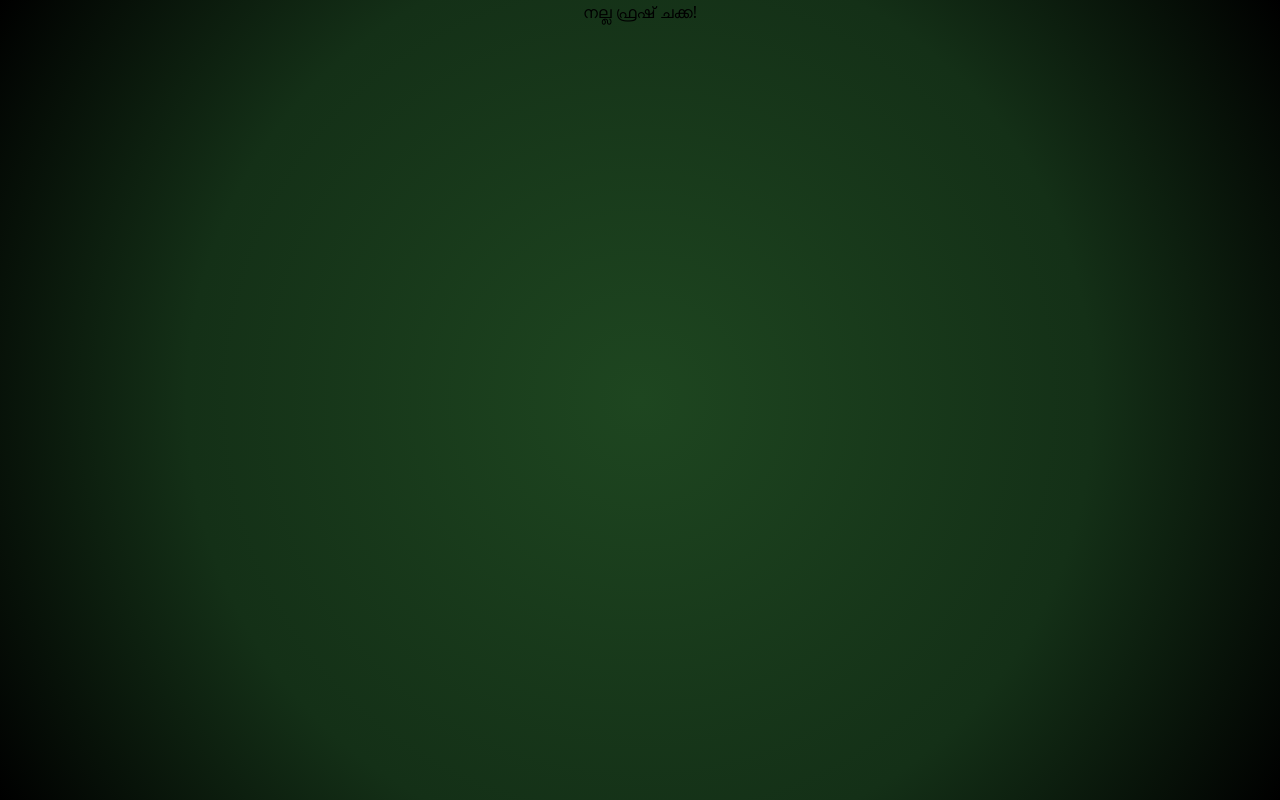
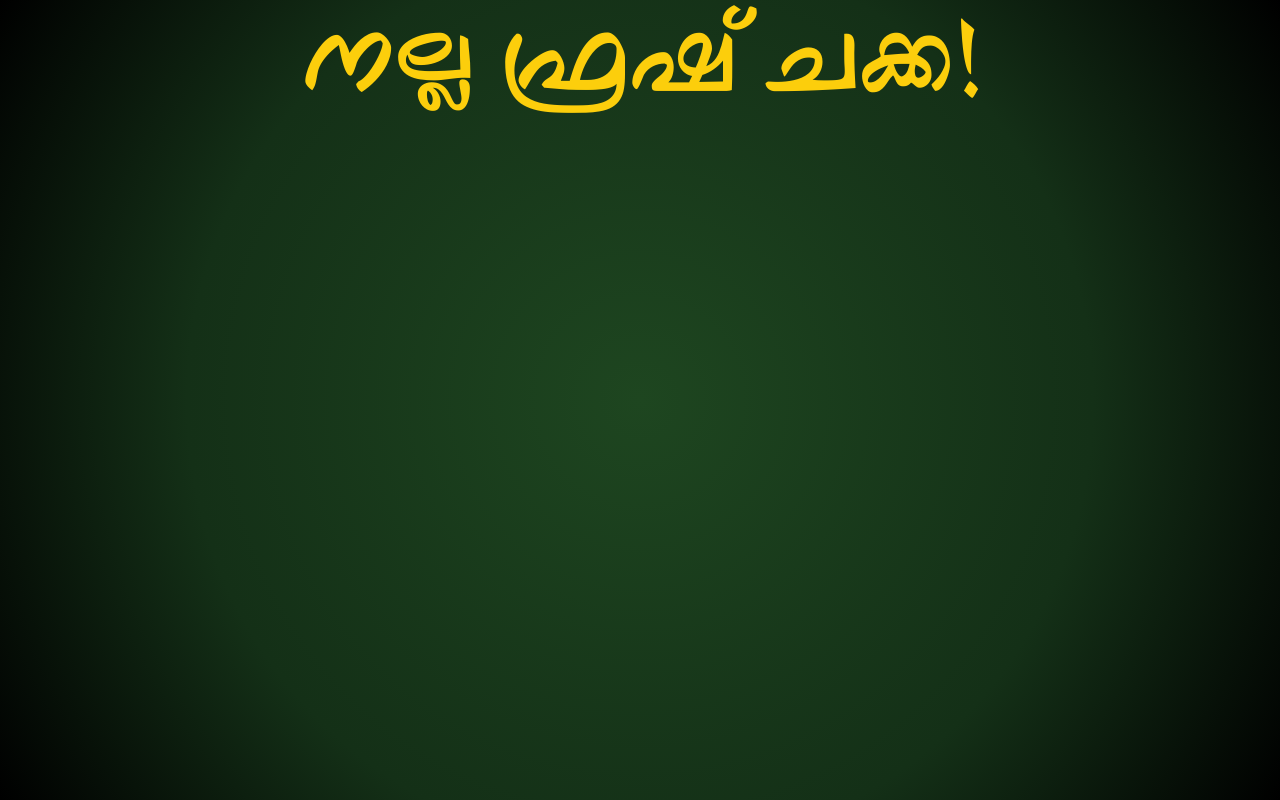
Before and after one commit to vachan-maker/chakka-site, a Next.js app: page / in a window 1280 px wide. Built offline with nearby package versions, Linux system fonts and the light colour scheme.

Commit message:
Added local font

```diff
--- a/src/app/components/Hero.jsx
+++ b/src/app/components/Hero.jsx
@@ -1,8 +1,16 @@
+import localFont from 'next/font/local';
+const RIT_Kutty = localFont({
+  src: '../../../fonts/RIT-Kutty-Bold.woff2',
+  display: 'swap',
+  variable: '--font-RIT-Kutty',
+});
 function Hero() {
+
+
     return (
         <>
         <section className="h-dvh bg-[radial-gradient(circle,_#1e4620_0%,_#143017_60%,_#000000_100%)] flex flex-col">
-            <h1 className="text-center">നല്ല ഫ്രഷ് ചക്ക!</h1>
+            <h1 className={`${RIT_Kutty.className} text-center text-[#fcce0c] text-9xl`}>നല്ല ഫ്രഷ് ചക്ക!</h1>
         </section>
         </>
     )
```
Also changed, not shown: fonts/RIT-Kutty-Bold.woff2 (added).
